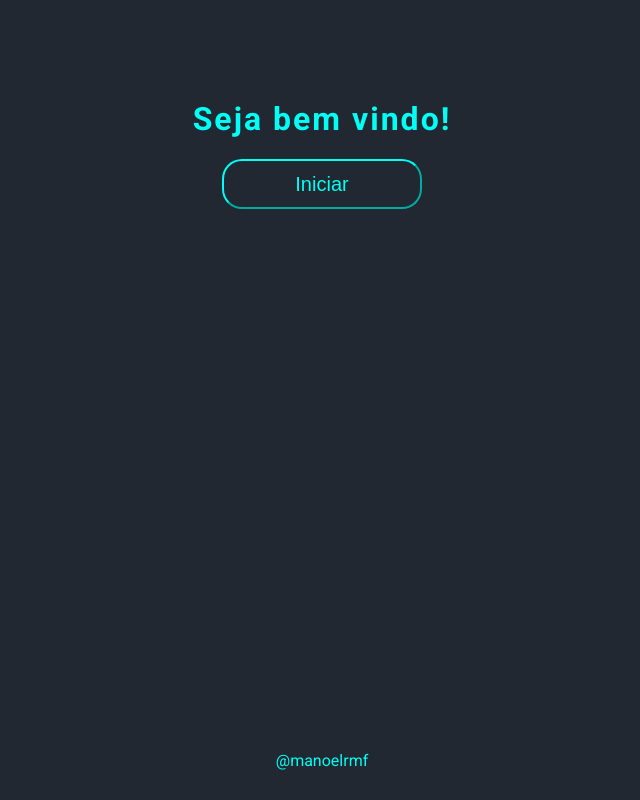
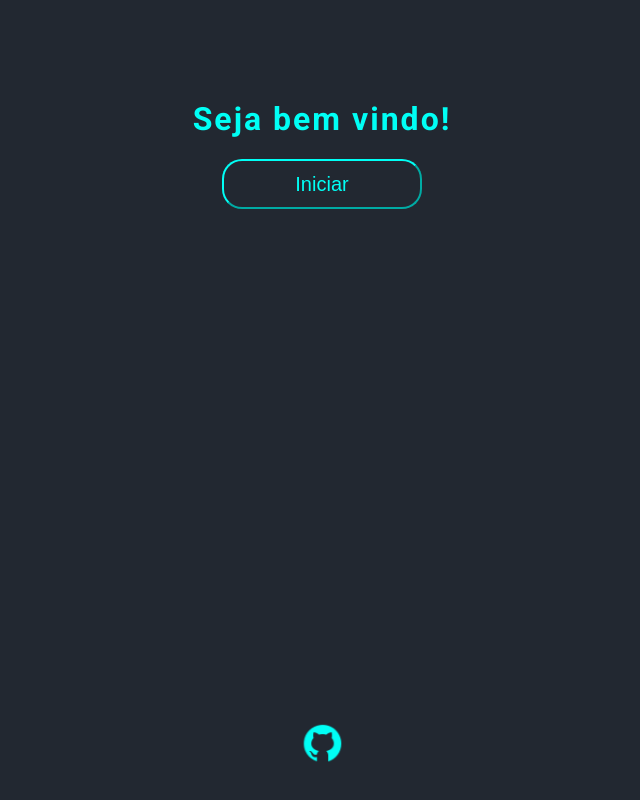
Before and after one commit to manoelrmf/sistema_de_recomendacao, an Electron app: page index.html in a window 800 px wide. Shown: the whole page, without its empty margins (78-718 px from the left). Drawn offline with nearby package versions, Linux system fonts and the light colour scheme.

Commit message:
Definido icone do github

```diff
--- a/index.html
+++ b/index.html
@@ -14,9 +14,10 @@
       <section>
         <button class="btn-default" id="home">Iniciar</button>
       </section>
+
     </main>
     <footer class="">
-      <a href="https://github.com/manoelrmf" target="_blank">@manoelrmf</a>
+      <a href="https://github.com/manoelrmf" target="_blank"><img src="icon-github.png" alt="Link do github" width="45px"></a>
     </footer>
     <script src="./renderer.js"></script>
     <script src="./node_modules/jquery/dist/jquery.min.js"></script>
```
Also changed, not shown: icon-github.png (added).
